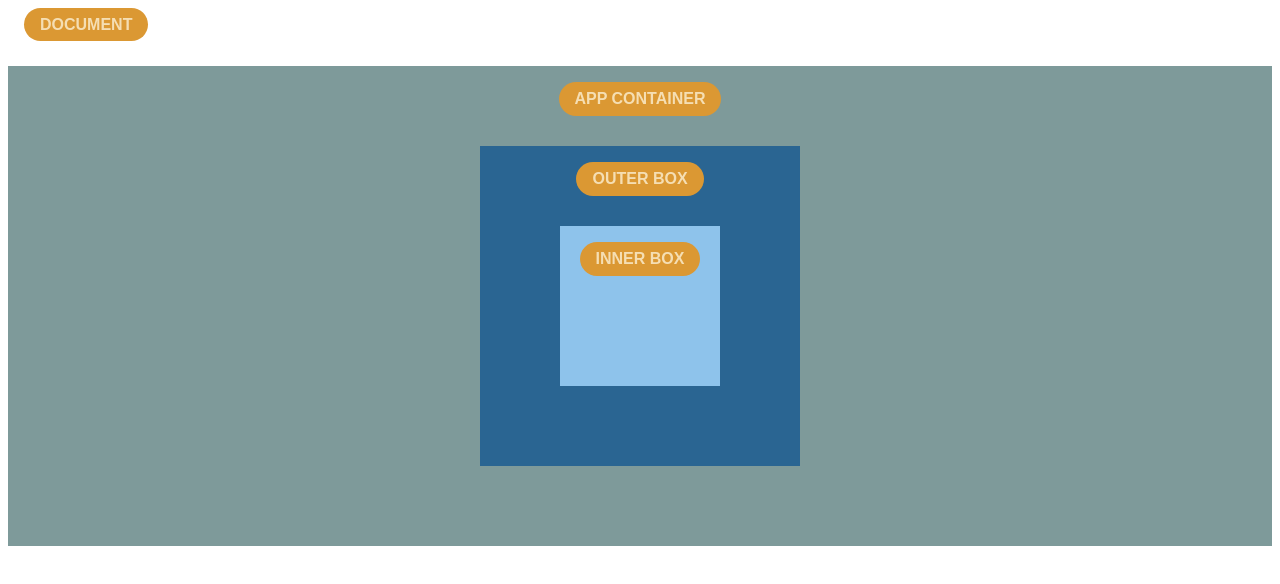
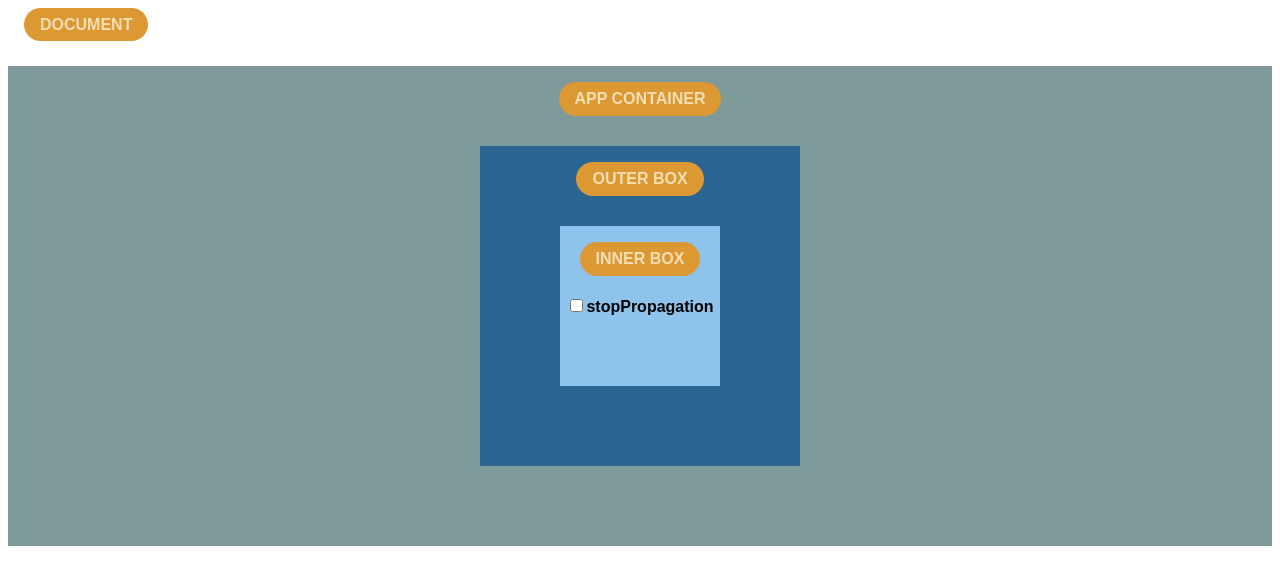
Before and after one commit to SJ47/event-bubbling-demo, a React (Vite) app: page / in a window 1280 px wide. Shown: the top 584 px of the page. Built offline with nearby package versions, Linux system fonts and the light colour scheme.

Commit message:
Working version

```diff
--- a/src/App.jsx
+++ b/src/App.jsx
@@ -36,7 +36,7 @@ function App() {
           `Event CAPTURE Phase: ${event.currentTarget.nodeName.slice(1)}`
         );
         console.log(`target: ${event.target.id}`);
-        // alert("Logging that an element was clicked!");
+        // alert("CAPTURE PHASE: Logging that an element was clicked!");
 
         break;
       case 2:
@@ -50,7 +50,7 @@ function App() {
           `Event BUBBLING Phase: ${event.currentTarget.nodeName.slice(1)}`
         );
         console.log(`target: ${event.target.id}`);
-        alert("Logging that an element was clicked!");
+        alert("BUBBLE PHASE: Logging that an element was clicked!");
         break;
       default:
         console.log(
--- a/src/containers/AppContainer.jsx
+++ b/src/containers/AppContainer.jsx
@@ -1,7 +1,11 @@
+import { useState } from "react";
 import { displayEvent } from "../utils/displayUtils";
 import STYLES from "./AppContainer.module.scss";
 
 const AppContainer = () => {
+  const [enableStopPropagationInnerBox, setEnableStopPropagationInnerBox] =
+    useState(false);
+
   const handleAppContainerClick = (event) => {
     displayEvent(event);
     // event.stopPropagation();
@@ -9,8 +13,6 @@ const AppContainer = () => {
   };
   const handleAppContainerCapturedClick = (event) => {
     displayEvent(event);
-    // event.stopPropagation();
-    // alert("App Container Clicked");
   };
 
   const handleOuterBoxClick = (event) => {
@@ -20,19 +22,22 @@ const AppContainer = () => {
   };
   const handleOuterBoxCaptureClick = (event) => {
     displayEvent(event);
-    // event.stopPropagation();
-    // alert("Outer Box Clicked");
   };
 
   const handleInnerBoxClick = (event) => {
+    enableStopPropagationInnerBox && event.stopPropagation();
     displayEvent(event);
-    // event.stopPropagation();
     alert("Inner Box Clicked");
   };
+
   const handleInnerBoxCaptureClick = (event) => {
     displayEvent(event);
-    // event.stopPropagation();
-    // alert("Inner Box Clicked");
+  };
+
+  const handleStopPropagationInnerBox = (event) => {
+    event.stopPropagation();
+    setEnableStopPropagationInnerBox(!enableStopPropagationInnerBox);
+    event.stopImmediatePropagation;
   };
 
   return (
@@ -57,6 +62,16 @@ const AppContainer = () => {
           onClickCapture={handleInnerBoxCaptureClick}
         >
           <div className={STYLES.title}>INNER BOX</div>
+          <label>
+            <input
+              type='checkbox'
+              checked={enableStopPropagationInnerBox}
+              onMouseLeave={handleStopPropagationInnerBox}
+              onChange={handleStopPropagationInnerBox}
+              id='checkbox-id'
+            />
+            stopPropagation
+          </label>
         </div>
       </div>
     </div>
```
